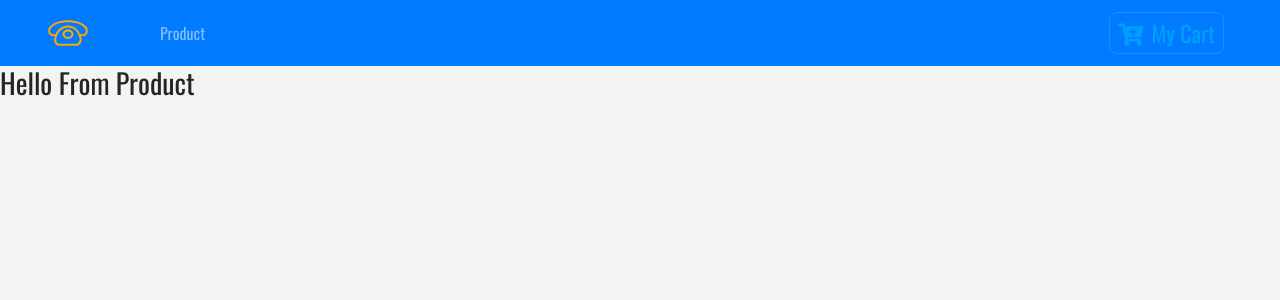
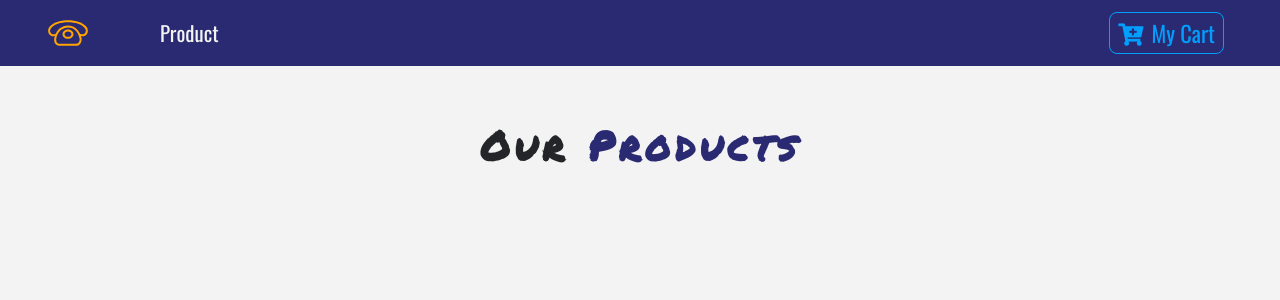
Before and after one commit to phubao1999/Learn-ReactJs, a React (Create React App) app in the folder react-app/: page / in a window 1280 px wide. Shown: the top 300 px of the page. Built offline with nearby package versions, Linux system fonts and the light colour scheme.

Commit message:
Something i don't Really Know

```diff
--- a/react-app/src/components/Navbar.js
+++ b/react-app/src/components/Navbar.js
@@ -1,20 +1,20 @@
 import React, { Component } from "react";
 import { Link } from "react-router-dom";
 import logo from '../logo.svg';
-// import styled from 'styled-components';
+import styled from 'styled-components';
 import {ButtonContainer} from './Button';
 
 class Navbar extends Component {
   render() {
     return (
-      <nav className="navbar navbar-expand-sm bg-primary navbar-dark px-sm-5">
+      <NavWrapper className="navbar navbar-expand-sm navbar-dark px-sm-5">
         <Link to="/">
             <img src={logo} alt="store" className="navbar-brand" />
         </Link>
         <ul className="navbar-nav align-items-center">
             <li className="nav-item ml-5">
                 <Link to="/" className="nav-link">
-                    Product
+                    product
                 </Link>
             </li>
         </ul>
@@ -26,9 +26,18 @@
                 my cart
             </ButtonContainer>
         </Link>
-      </nav>
+      </NavWrapper>
     );
   }
 }
 
+const NavWrapper = styled.nav`
+    background: var(--mainBlue);
+    .nav-link{
+        color:var(--mainWhite)!important;
+        font-size: 1.3rem;
+        text-transform: capitalize;
+    }
+`
+
 export default Navbar;
--- a/react-app/src/components/ProductList.js
+++ b/react-app/src/components/ProductList.js
@@ -1,14 +1,31 @@
-import React, { Component } from 'react';
-import Product from './Product';
+import React, { Component } from "react";
+import Product from "./Product";
+import Title from "./Title";
+import {storeProducts} from '../data';
+import {ProductConsumer} from '../context';
 
 class ProductList extends Component {
-    render() {
-        return (
-            <div>
-                <Product />
+  state = {
+    products: storeProducts
+  };
+  render() {
+      console.log(this.state.products)
+    return (
+      <React.Fragment>
+        <div className="py-5">
+          <div className="container">
+            <Title name="our" title="products" />
+            <div className="row">
+                {/* <ProductConsumer>
+
+                </ProductConsumer> */}
             </div>
-        );
-    }
+          </div>
+        </div>
+      </React.Fragment>
+      // <Product />
+    );
+  }
 }
 
 export default ProductList;
--- /dev/null
+++ b/react-app/src/components/Title.js
@@ -0,0 +1,13 @@
+import React from 'react';
+
+export default function Title({name, title}){
+    return (
+        <div className="row">
+            <div className="col-10 mx-auto my-2 text-center text-title">
+                <h1 className="text-capitalize font-weight-bold">
+                    {name} <strong className="text-blue">{title}</strong>
+                </h1>
+            </div>
+        </div>
+    )
+}
--- /dev/null
+++ b/react-app/src/context.js
@@ -0,0 +1,18 @@
+import React, { Component } from 'react';
+
+const ProductContext = React.createContext();
+
+class ProductProvider extends Component {
+
+    render() {
+        return (
+            <ProductContext.Provider value="hello From Context">
+                {this.props.children}
+            </ProductContext.Provider>
+        );
+    }
+}
+
+const ProductConsumer = ProductContext.Consumer;
+
+export {ProductProvider, ProductConsumer};
--- a/react-app/src/index.js
+++ b/react-app/src/index.js
@@ -3,13 +3,16 @@
 import './index.css';
 import App from './App';
 import {BrowserRouter as Router} from 'react-router-dom';
+import {ProductProvider} from './context';
 import * as serviceWorker from './serviceWorker';
 import 'bootstrap/dist/css/bootstrap.css';
 
 ReactDOM.render(
-    <Router>
-        <App />
-    </Router>,
+    <ProductProvider>
+        <Router>
+            <App />
+        </Router>
+    </ProductProvider>,
     document.getElementById('root'));
 
 // If you want your app to work offline and load faster, you can change
```
